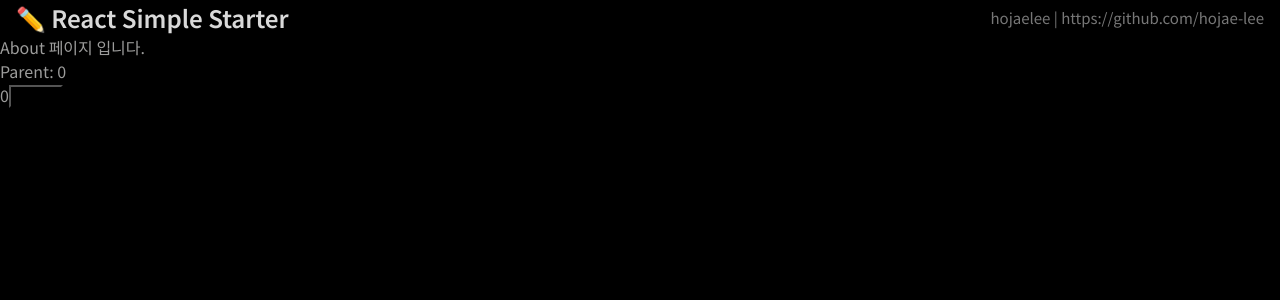
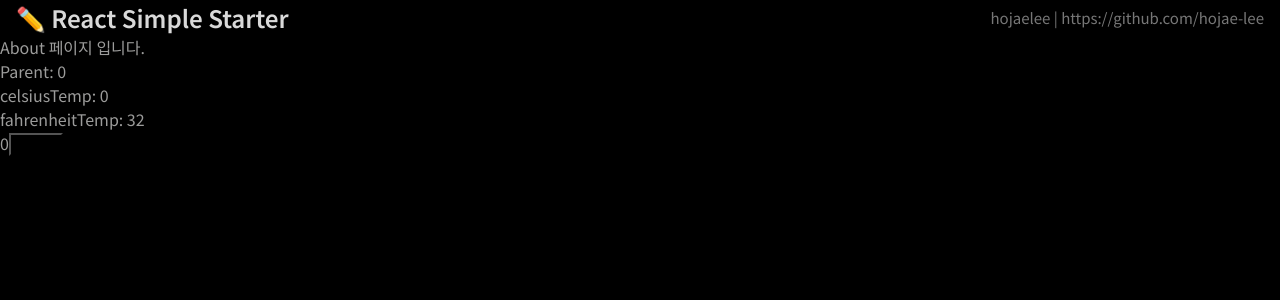
Before and after one commit to hojae-lee/React-Simple-Starter, a React (Vite) app: page /about/recoil in a window 1280 px wide. Shown: the top 300 px of the page. Built offline with nearby package versions, Linux system fonts and the light colour scheme.

Commit message:
add: recoil selector 예제 추가

```diff
--- a/src/pages/about/RecoilPage.jsx
+++ b/src/pages/about/RecoilPage.jsx
@@ -1,13 +1,23 @@
 import RecoilComponent from "./components/RecoilComponent";
 import { useRecoilValue } from "recoil";
 import { countState } from "@recoil/countAtom";
+import {
+  celsiusTemperatureState,
+  fahrenheitTemperatureSelector,
+} from "@recoil/tempAtom";
 
 function RecoilPage() {
   const count = useRecoilValue(countState);
+  const celsiusTemp = useRecoilValue(celsiusTemperatureState);
+  const fahrenheitTemp = useRecoilValue(fahrenheitTemperatureSelector);
 
   return (
     <div>
       Parent: {count}
+      <br />
+      celsiusTemp: {celsiusTemp}
+      <br />
+      fahrenheitTemp: {fahrenheitTemp}
       <RecoilComponent />
     </div>
   );
--- /dev/null
+++ b/src/recoil/tempAtom.js
@@ -0,0 +1,16 @@
+import { atom, selector } from "recoil";
+
+// 섭씨 온도를 저장하는 Recoil atom
+export const celsiusTemperatureState = atom({
+  key: "celsiusTemperatureState",
+  default: 0, // 초기값은 0도로 설정
+});
+
+// 화씨 온도를 계산하는 Recoil selector
+export const fahrenheitTemperatureSelector = selector({
+  key: "fahrenheitTemperatureSelector",
+  get: ({ get }) => {
+    const celsius = get(celsiusTemperatureState);
+    return (celsius * 9) / 5 + 32; // 섭씨를 화씨로 변환하는 공식
+  },
+});
```
